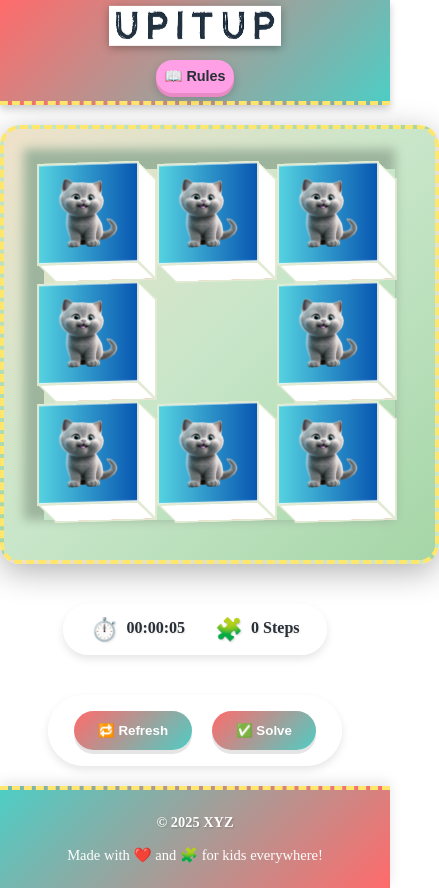
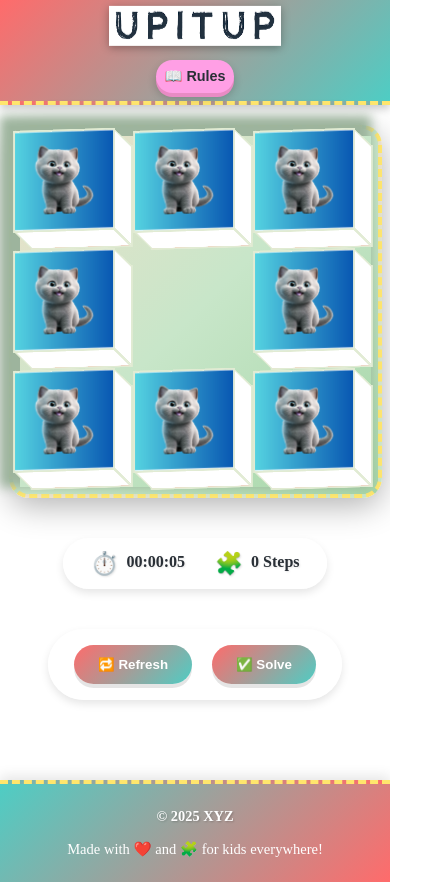
Before and after one commit to bhanupattemz/upitup, a React (Vite) app: page / in a window 390 px wide. Shown: the whole page, 439 px wide, since content can reach past the window. Built offline with nearby package versions, Linux system fonts and the light colour scheme.

Commit message:
update styles

```diff
--- a/src/App.css
+++ b/src/App.css
@@ -532,6 +532,11 @@
 
 /* Media queries */
 @media (max-width: 600px) {
+  .scene {
+    padding: 7px;
+  }
+
+
   .win-popup-content {
     padding: 20px 15px;
   }
```
